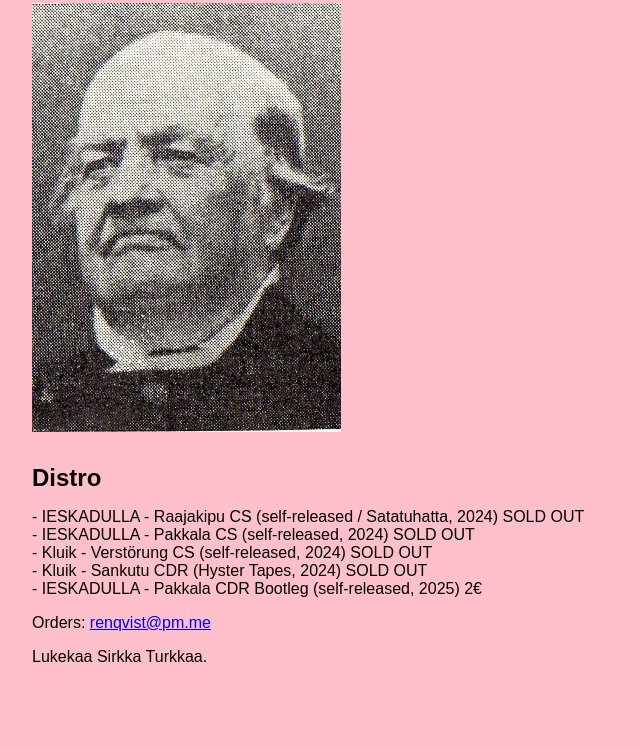
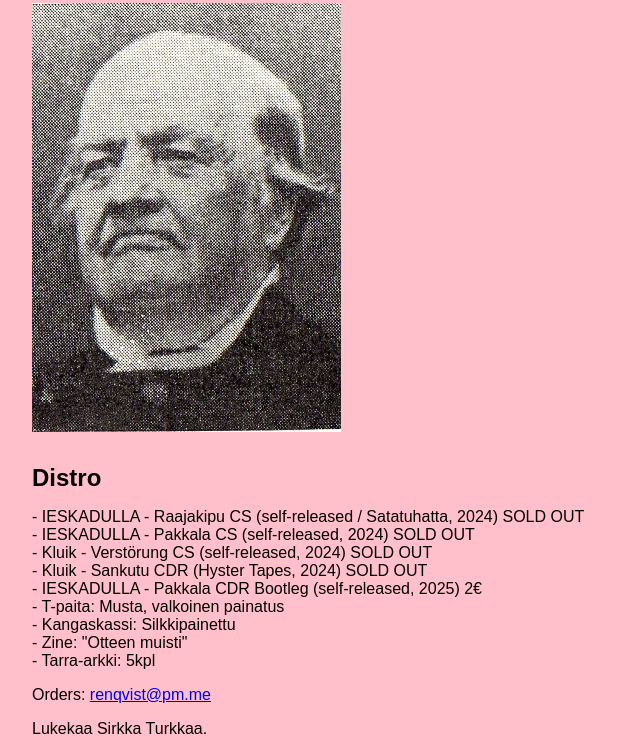
Before and after one commit to Renqvisteiirrotaotettaan/renqvisteiirrotaotettaan.github.io, a plain HTML site: page index.html in a window 1280 px wide. Shown: the part 74-820 px from the top of the page, without its empty margins (0-640 px from the left). Drawn offline with Linux system fonts and the light colour scheme.

Commit message:
Update index.html

```diff
--- a/index.html
+++ b/index.html
@@ -50,7 +50,11 @@
      - IESKADULLA - Pakkala CS (self-released, 2024) SOLD OUT<br>
      - Kluik - Verstörung CS (self-released, 2024) SOLD OUT<br>
      - Kluik - Sankutu CDR (Hyster Tapes, 2024) SOLD OUT<br>
-     - IESKADULLA - Pakkala CDR Bootleg (self-released, 2025) 2€
+     - IESKADULLA - Pakkala CDR Bootleg (self-released, 2025) 2€<br>
+     - T-paita: Musta, valkoinen painatus<br>
+     - Kangaskassi: Silkkipainettu<br>
+     - Zine: "Otteen muisti"<br>
+     - Tarra-arkki: 5kpl
   </p>
 
 
```
